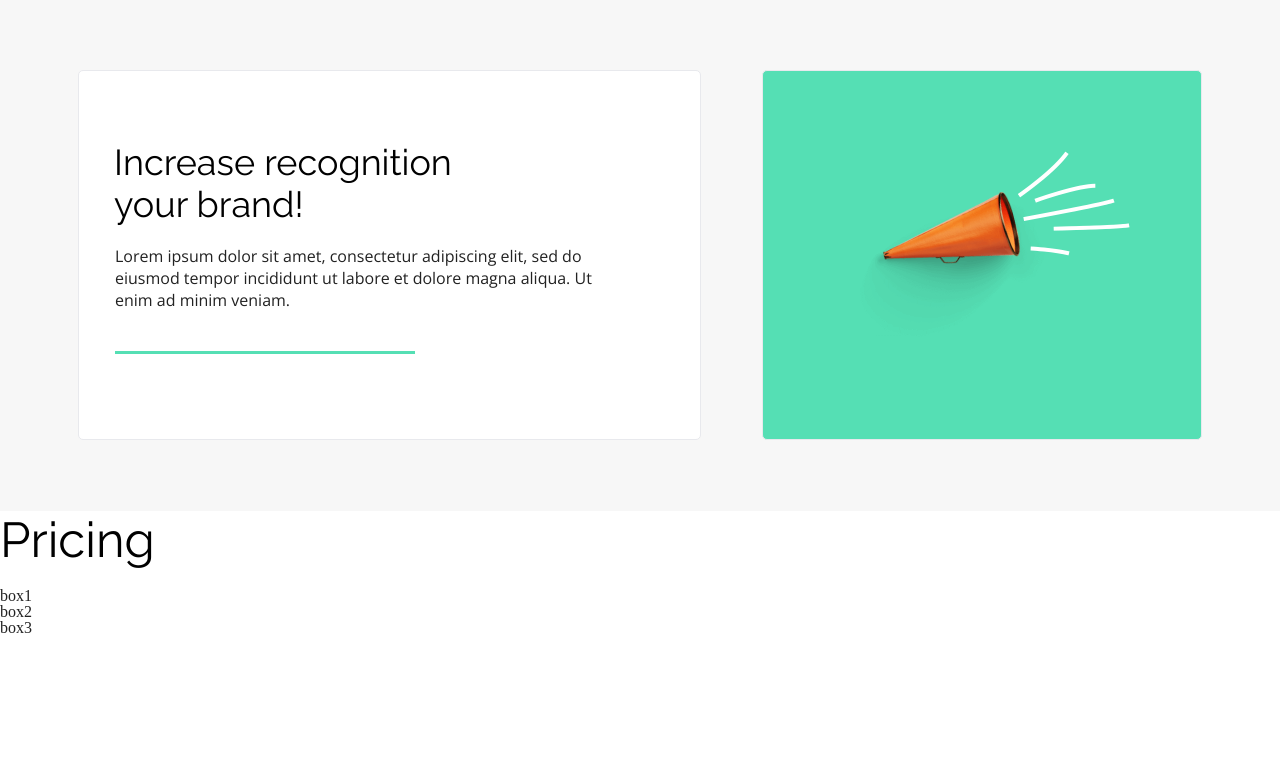
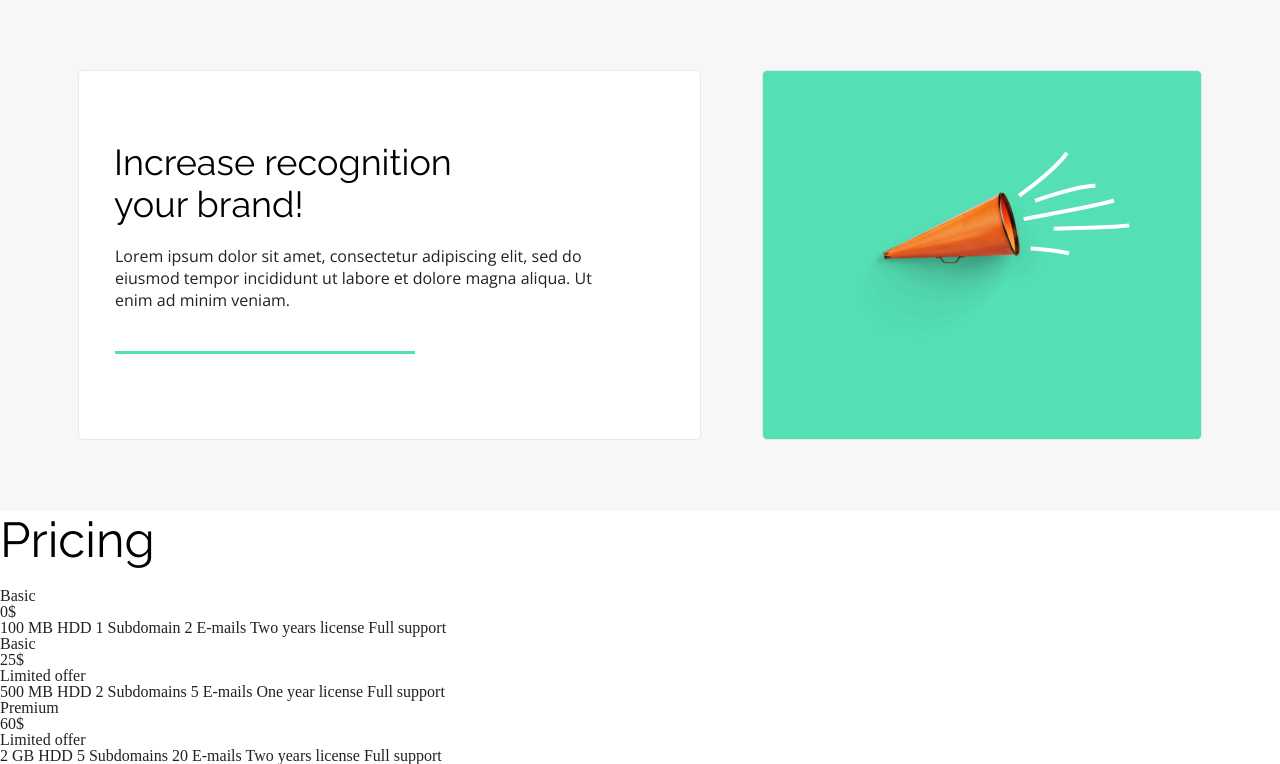
Before and after one commit to Lulily13/BestShop, a plain HTML site: page index.html in a window 1280 px wide. Shown: the part 2299-3063 px from the top of the page. Before the commit the page ends 2935 px from the top, so only its background shows below. Drawn offline with nearby package versions, Linux system fonts and the light colour scheme.

Commit message:
Added additional elements to pricing section

```diff
--- a/index.html
+++ b/index.html
@@ -94,9 +94,41 @@
         <div class="pricing__container">
             <h1>Pricing</h1>
             <div class="pricing__box__container">
-                <div class="pricing__box pricing__box1">box1</div>
-                <div class="pricing__box pricing__box2">box2</div>
-                <div class="pricing__box pricing__box3">box3</div>
+                <div class="pricing__box pricing__box1">
+                    <p>Basic</p>
+                    <div class="price">0$</div>
+                    <div class="pricing__description">
+                        <span>100 MB HDD</span>
+                        <span>1 Subdomain</span>
+                        <span>2 E-mails</span>
+                        <span>Two years license</span>
+                        <span>Full support</span>
+                    </div>
+                </div>
+                <div class="pricing__box pricing__box2">
+                    <p>Basic</p>
+                    <div class="price">25$</div>
+                    <p>Limited offer</p>
+                    <div class="pricing__description">
+                        <span>500 MB HDD</span>
+                        <span>2 Subdomains</span>
+                        <span>5 E-mails</span>
+                        <span>One year license</span>
+                        <span>Full support</span>
+                    </div>
+                </div>
+                <div class="pricing__box pricing__box3">
+                    <p>Premium</p>
+                    <div class="price">60$</div>
+                    <p>Limited offer</p>
+                    <div class="pricing__description">
+                        <span>2 GB HDD</span>
+                        <span>5 Subdomains</span>
+                        <span>20 E-mails</span>
+                        <span>Two years license</span>
+                        <span>Full support</span>
+                    </div>
+                </div>
         </div>
         </div>
     </section>
```
